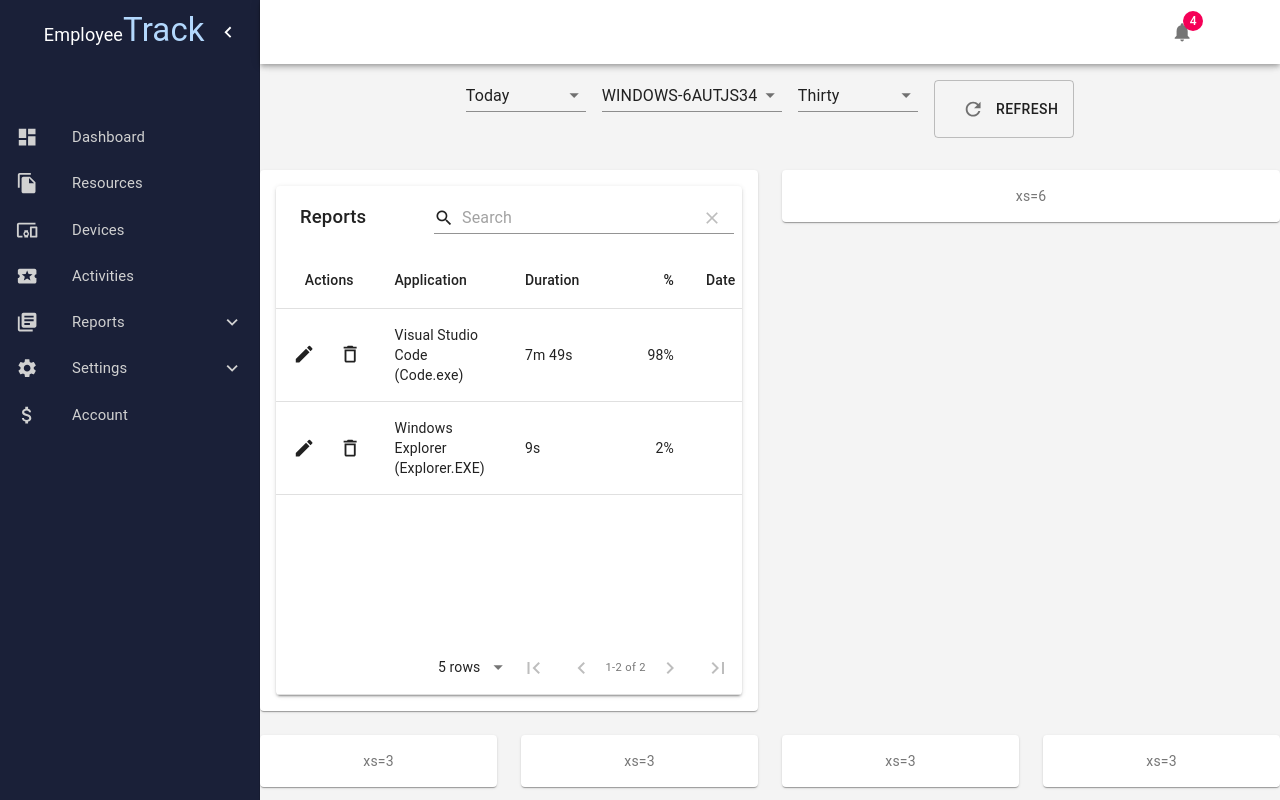
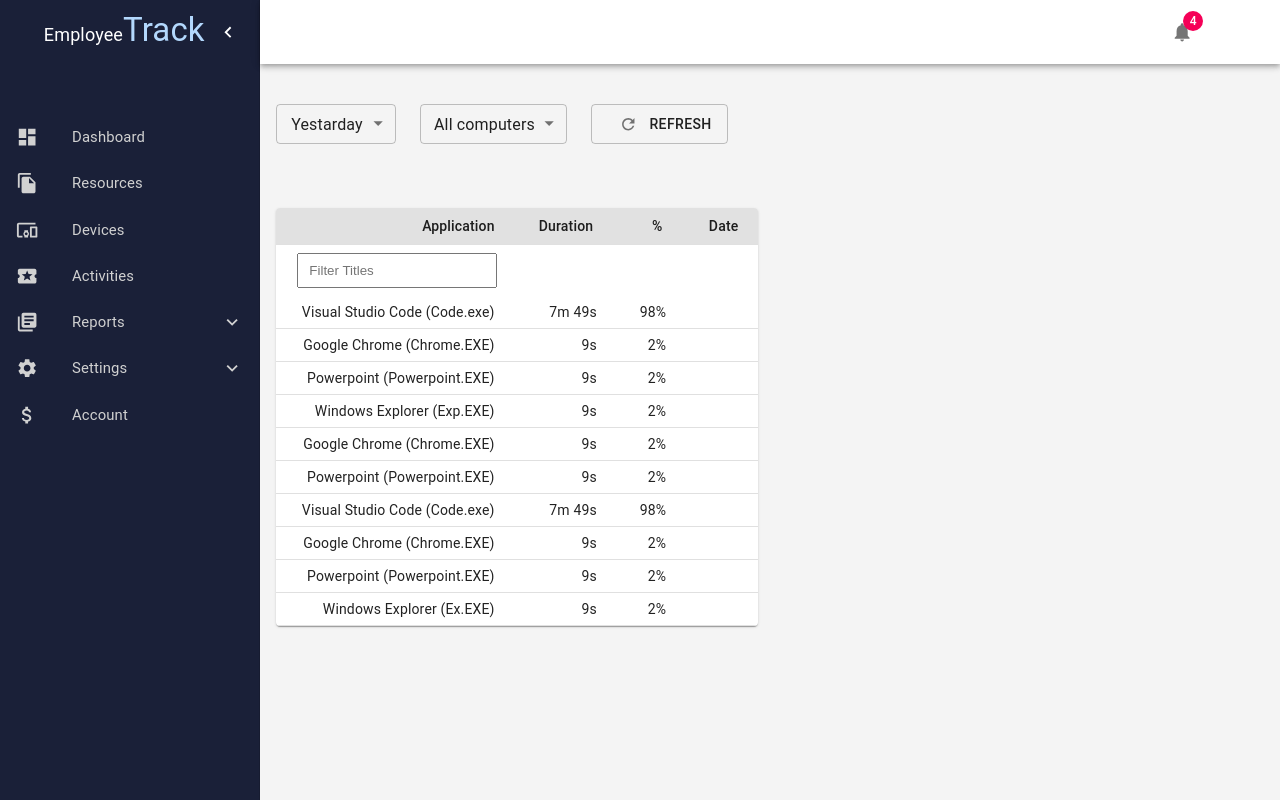
Before and after one commit to mya2h/employee_monitoring_system_frontend, a React (Create React App) app: page /admin/report/topapplication in a window 1280 px wide. Built offline with nearby package versions, Linux system fonts and the light colour scheme.

Commit message:
top application ui

```diff
--- a/src/components/auth/signin.js
+++ b/src/components/auth/signin.js
@@ -102,7 +102,7 @@ const SignIn = () => {
                 style={{ marginRight: '50px' }}
               />
               <br />
-              <Link to="/admin/dashboard" style={{ color: 'inherit', textDecoration: 'inherit' }}>
+              <Link to="/admin" style={{ color: 'inherit', textDecoration: 'inherit' }}>
                 <Button
                   type="submit"
                   // fullWidth
--- a/src/components/layout/landing.js
+++ b/src/components/layout/landing.js
@@ -156,7 +156,7 @@ const Dashboard = () => {
 
       <Route exact path="/admin/report/topwebsite" component={TopWebsite}/>
       <Route exact path ="/admin/report/topapplication" component={TopApplications}/>
-      <Route exact pathe="/admin/report/topusers" component={TopUsers}/>
+      <Route exact path="/admin/report/topusers" component={TopUsers}/>
       <Route exact path ="/admin/categories" component={Categories}/>
       <Route exact path="/admin/account" component={Account} />
       <Redirect from="/admin" to="/admin/dashboard" />
--- a/src/components/reports/top_application.js
+++ b/src/components/reports/top_application.js
@@ -1,90 +1,380 @@
-import React,{ useState, useEffect, forwardRef, useCallback } from 'react';
+import React, { useState, useEffect, forwardRef, useCallback } from 'react';
 import Grid from "@material-ui/core/Grid"
-import MaterialTable from "material-table";
-import { makeStyles } from '@material-ui/core/styles';
+import Select from '@material-ui/core/Select';
+import { makeStyles,withStyles } from '@material-ui/core/styles';
+import Typography from '@material-ui/core/Typography';
 import Paper from '@material-ui/core/Paper';
 import FormControl from '@material-ui/core/FormControl';
-import Select from '@material-ui/core/Select';
+import Table from '@material-ui/core/Table';
+import TableBody from '@material-ui/core/TableBody';
+import TableCell from '@material-ui/core/TableCell';
+import TableContainer from '@material-ui/core/TableContainer';
+import TableHead from '@material-ui/core/TableHead';
+import TableRow from '@material-ui/core/TableRow';
 import NativeSelect from '@material-ui/core/NativeSelect';
 import { Button } from '@material-ui/core';
-
 import IconButton from '@material-ui/core/IconButton';
 import RefreshIcon from '@material-ui/icons/Refresh';
+import Divider from '@material-ui/core/Divider';
 
-import AddBox from "@material-ui/icons/AddBox";
-import ArrowUpward from "@material-ui/icons/ArrowUpward";
-import Check from "@material-ui/icons/Check";
-import ChevronLeft from "@material-ui/icons/ChevronLeft";
-import ChevronRight from "@material-ui/icons/ChevronRight";
-import Clear from "@material-ui/icons/Clear";
-import DeleteOutline from "@material-ui/icons/DeleteOutline";
-import Edit from "@material-ui/icons/Edit";
-import FilterList from "@material-ui/icons/FilterList";
-import FirstPage from "@material-ui/icons/FirstPage";
-import LastPage from "@material-ui/icons/LastPage";
-import Print from "@material-ui/icons/Print";
-import Remove from "@material-ui/icons/Remove";
-import SaveAlt from "@material-ui/icons/SaveAlt";
-import Search from "@material-ui/icons/Search";
-import ViewColumn from "@material-ui/icons/ViewColumn";
 
 const useStyles = makeStyles((theme) => ({
   root: {
-        display: 'flex',
-        flexWrap: 'wrap',
+    // display: 'flex',
+    // flexWrap: 'wrap',
+    paddingTop: theme.spacing(2),
+    margin:theme.spacing(2)
+  },
+  input1: {
+    height: 50
   },
   paper: {
     padding: theme.spacing(2),
-      textAlign: 'center',
     color: theme.palette.text.secondary,
   },
+  select:{
+    height: "5vh"
+  },
+  tableRow: {
+    "&$selected, &$selected:hover": {
+      backgroundColor: "#1a2038a1"
+    },
+    // "&$selected:selected": {
+    //   backgroundColor: "1a2038a1"
+    // },
+  },
+  tableCell: {
+    "$hover:hover &": {
+      color: "#ffffff !important",
+    },
+    "$selected &": {
+      color: "#ffffff"
+    }
+  },
+  selected: {},
   formControl: {
-        margin: theme.spacing(1),
+    marginRight: theme.spacing(3),
+    marginBottom:theme.spacing(8),
     minWidth: 120,
+    float:"left"
 
   },
   selectEmpty: {
     marginTop: theme.spacing(2),
   },
+
 }));
-const TopApplications=()=>{
-
-    const tableIcons={
-        Add: forwardRef((props, ref) => <AddBox {...props} ref={ref} />),
-        Check: forwardRef((props, ref) => <Check {...props} ref={ref} />),
-        Clear: forwardRef((props, ref) => <Clear {...props} ref={ref} />),
-        Delete: forwardRef((props, ref) => <DeleteOutline {...props} ref={ref} />),
-        DetailPanel: forwardRef((props, ref) => (
-          <ChevronRight {...props} ref={ref} />
-        )),
-        Edit: forwardRef((props, ref) => <Edit {...props} ref={ref} />),
-        Export: forwardRef((props, ref) => <SaveAlt {...props} ref={ref} />),
-        Filter: forwardRef((props, ref) => <FilterList {...props} ref={ref} />),
-        FirstPage: forwardRef((props, ref) => <FirstPage {...props} ref={ref} />),
-        LastPage: forwardRef((props, ref) => <LastPage {...props} ref={ref} />),
-        NextPage: forwardRef((props, ref) => <ChevronRight {...props} ref={ref} />),
-        PreviousPage: forwardRef((props, ref) => (
-          <ChevronLeft {...props} ref={ref} />
-        )),
-        Print: forwardRef((props, ref) => <Print {...props} ref={ref} />),
-        ResetSearch: forwardRef((props, ref) => <Clear {...props} ref={ref} />),
-        Search: forwardRef((props, ref) => <Search {...props} ref={ref} />),
-        SortArrow: forwardRef((props, ref) => <ArrowUpward {...props} ref={ref} />),
-        ThirdStateCheck: forwardRef((props, ref) => (
-          <Remove {...props} ref={ref} />
-        )),
-        ViewColumn: forwardRef((props, ref) => <ViewColumn {...props} ref={ref} />),
-      };
+const StyledTableCell = withStyles((theme) => ({
+  head: {
+    backgroundColor: 'rgba(221, 221, 221, 0.863)',
+    // color: theme.palette.common.white,
+  },
+  body: {
+    fontSize: 14,
+  },
+}))(TableCell);
+const TopApplications = () => {
   const classes = useStyles();
-
+  const [detailData, setDetailData] = React.useState([])
+  const [selectedID, setSelectedID] = useState(null);
+  const [title,setTitle] = React.useState('')
+  const [data, setData] = React.useState([
+    {
+      id:1,
+      application: "Visual Studio Code (Code.exe)",
+      duration: "7m 49s",
+      percent: "98%",
+      date: "",
+      names:[
+        {
+          Title: "ladning.js- employee monitoring system",
+          Duration: "10m4s",
+          Percent: "20%"
+        },
+        {
+          Title: "ladning.js- employee monitoring system",
+          Duration: "10m4s",
+          Percent: "20%"
+        }, {
+          Title: "ladning.js- employee monitoring system",
+          Duration: "10m4s",
+          Percent: "20%"
+        },
+        {
+          Title: "ladning.js- employee monitoring system",
+          Duration: "10m4s",
+          Percent: "20%"
+        }
+      ]
+    },
+    {
+      id:2,
+      application: "Google Chrome (Chrome.EXE)",
+      duration: "9s",
+      percent: "2%",
+      date: "",
+      names:[
+        {
+          Title: "facebook.com- software quality",
+          Duration: "10m4s",
+          Percent: "20%"
+        },
+        {
+          Title: "facebook.com- software quality",
+          Duration: "10m4s",
+          Percent: "20%"
+        }, {
+          Title: "facebook.com- software quality",
+          Duration: "10m4s",
+          Percent: "20%"
+        },
+        {
+          Title: "facebook.com- software quality",
+          Duration: "10m4s",
+          Percent: "20%"
+        }
+      ]
+    },
+    {
+      id:3,
+      application: "Powerpoint (Powerpoint.EXE)",
+      duration: "9s",
+      percent: "2%",
+      date: "",
+      names:[
+        {
+          Title: "words.excel",
+          Duration: "10m4s",
+          Percent: "20%"
+        },
+        {
+          Title: "words.excel",
+          Duration: "10m4s",
+          Percent: "20%"
+        }, {
+          Title: "words.excel",
+          Duration: "10m4s",
+          Percent: "20%"
+        },
+        {
+          Title: "words.excel",
+          Duration: "10m4s",
+          Percent: "20%"
+        }
+      ]
+    },
+    {
+      id:4,
+      application: "Windows Explorer (Exp.EXE)",
+      duration: "9s",
+      percent: "2%",
+      date: "",
+      names:[
+        {
+          Title: "categories.js- software quality",
+          Duration: "10m4s",
+          Percent: "20%"
+        },
+        {
+          Title: "categories.js- software quality",
+          Duration: "10m4s",
+          Percent: "20%"
+        }, {
+          Title: "categories.js- software quality",
+          Duration: "10m4s",
+          Percent: "20%"
+        },
+        {
+          Title: "categories.js- software quality",
+          Duration: "10m4s",
+          Percent: "20%"
+        }
+      ]
+    },
+    {
+      id:5,
+      application: "Google Chrome (Chrome.EXE)",
+      duration: "9s",
+      percent: "2%",
+      date: "",
+      names:[
+        {
+          Title: "facebook.com- software quality",
+          Duration: "10m4s",
+          Percent: "20%"
+        },
+        {
+          Title: "facebook.com- software quality",
+          Duration: "10m4s",
+          Percent: "20%"
+        }, {
+          Title: "facebook.com- software quality",
+          Duration: "10m4s",
+          Percent: "20%"
+        },
+        {
+          Title: "facebook.com- software quality",
+          Duration: "10m4s",
+          Percent: "20%"
+        }
+      ]
+    },
+    {
+      id:6  ,
+      application: "Powerpoint (Powerpoint.EXE)",
+      duration: "9s",
+      percent: "2%",
+      date: "",
+      names:[
+        {
+          Title: "words.excel",
+          Duration: "10m4s",
+          Percent: "20%"
+        },
+        {
+          Title: "words.excel",
+          Duration: "10m4s",
+          Percent: "20%"
+        }, {
+          Title: "words.excel",
+          Duration: "10m4s",
+          Percent: "20%"
+        },
+        {
+          Title: "words.excel",
+          Duration: "10m4s",
+          Percent: "20%"
+        }
+      ]
+    },
+    {
+      id:7,
+      application: "Visual Studio Code (Code.exe)",
+      duration: "7m 49s",
+      percent: "98%",
+      date: "",
+      names:[
+        {
+          Title: "ladning.js- employee monitoring system",
+          Duration: "10m4s",
+          Percent: "20%"
+        },
+        {
+          Title: "ladning.js- employee monitoring system",
+          Duration: "10m4s",
+          Percent: "20%"
+        }, {
+          Title: "ladning.js- employee monitoring system",
+          Duration: "10m4s",
+          Percent: "20%"
+        },
+        {
+          Title: "ladning.js- employee monitoring system",
+          Duration: "10m4s",
+          Percent: "20%"
+        }
+      ]
+    },
+    {
+      id:8,
+      application: "Google Chrome (Chrome.EXE)",
+      duration: "9s",
+      percent: "2%",
+      date: "",
+      names:[
+        {
+          Title: "facebook.com- software quality",
+          Duration: "10m4s",
+          Percent: "20%"
+        },
+        {
+          Title: "facebook.com- software quality",
+          Duration: "10m4s",
+          Percent: "20%"
+        }, {
+          Title: "facebook.com- software quality",
+          Duration: "10m4s",
+          Percent: "20%"
+        },
+        {
+          Title: "facebook.com- software quality",
+          Duration: "10m4s",
+          Percent: "20%"
+        }
+      ]
+    },
+    {
+      id:9,
+      application: "Powerpoint (Powerpoint.EXE)",
+      duration: "9s",
+      percent: "2%",
+      date: "",
+      names:[
+        {
+          Title: "words.excel",
+          Duration: "10m4s",
+          Percent: "20%"
+        },
+        {
+          Title: "words.excel",
+          Duration: "10m4s",
+          Percent: "20%"
+        }, {
+          Title: "words.excel",
+          Duration: "10m4s",
+          Percent: "20%"
+        },
+        {
+          Title: "words.excel",
+          Duration: "10m4s",
+          Percent: "20%"
+        }
+      ]
+    },
+    {
+      id:10,
+      application: "Windows Explorer (Ex.EXE)",
+      duration: "9s",
+      percent: "2%",
+      date: "",
+      names:[
+        {
+          Title: "categories.js- software quality",
+          Duration: "10m4s",
+          Percent: "20%"
+        },
+        {
+          Title: "categories.js- software quality",
+          Duration: "10m4s",
+          Percent: "20%"
+        }, {
+          Title: "categories.js- software quality",
+          Duration: "10m4s",
+          Percent: "20%"
+        },
+        {
+          Title: "categories.js- software quality",
+          Duration: "10m4s",
+          Percent: "20%"
+        }
+      ]
+    },
+  ])
+  const onRowSelection = (e,row) =>{
+    console.log(row)
+    setDetailData(row.names)
+    setSelectedID(row.id);
+    setTitle(row.application)
+  }
   return (
     <div className={classes.root}>
-        <Grid container spacing={3}>
+      <Grid container >
         <Grid item xs={12}>
-           <FormControl className={classes.formControl}>
-
-        <NativeSelect
-          defaultValue={0}
+          <FormControl variant="outlined" className={classes.formControl} >
+            <Select
+              defaultValue={20}
+              className={classes.select}
+              variant="outlined"
               inputProps={{
                 name: 'date',
                 id: 'uncontrolled-native',
@@ -95,14 +385,15 @@ const TopApplications=()=>{
               <option value={30}>Last 7 days</option>
               <option value={30}>Last 30 days</option>
               <option value={30}>Last year</option>
-        </NativeSelect>
+            </Select>
 
           </FormControl>
 
-      <FormControl className={classes.formControl}>
+          <FormControl className={classes.formControl}  variant="outlined">
 
-        <NativeSelect
-          defaultValue={30}
+            <Select
+            className={classes.select}
+              defaultValue={10}
               inputProps={{
                 name: 'device',
                 id: 'uncontrolled-native',
@@ -111,91 +402,90 @@ const TopApplications=()=>{
               <option value={10}>All computers</option>
               <option value={20}>WINDOWS-5AUTJS3</option>
               <option value={30}>WINDOWS-6AUTJS34</option>
-        </NativeSelect>
+            </Select>
 
           </FormControl>
-
-      <FormControl className={classes.formControl}>
-
-        <NativeSelect
-          defaultValue={30}
-          inputProps={{
-            name: 'name',
-            id: 'uncontrolled-native',
-          }}
-        >
-          <option value={10}>Ten</option>
-          <option value={20}>Twenty</option>
-          <option value={30}>Thirty</option>
-        </NativeSelect>
-
-      </FormControl>
-
-      <Button className={classes.formControl} variant="outlined" >  <IconButton aria-label="delete">
-        <RefreshIcon />
+          <Button  className={classes.select}  variant="outlined" style={{float:"left"}}>
+          <IconButton aria-label="delete" >
+            <RefreshIcon fontSize="small" />
           </IconButton>Refresh</Button>
 
         </Grid>
+        </Grid>
+        <Grid container spacing={3}>
+        <Divider />
         <Grid item xs={6}>
-            <Paper className={classes.paper}>
-              <MaterialTable
-      title="Reports "
-      columns={[
-        { title: "Application", field: "application" },
-        { title: "Duration", field: "duration" },
-        { title: "%", field: "percent", type: "numeric" },
-
-
-        {
-          title: "Date ",
-          field: "date",
-        },
-      ]}
-      data={[
-        {
-          application: "Visual Studio Code (Code.exe)",
-          duration: "7m 49s",
-          percent: "98%",
-          date: "",
-
-        },
-        {
-          application: "Windows Explorer (Explorer.EXE)",
-          duration: "9s",
-          percent: "2%",
-          date: "",
-
-        },
-      ]}
-      actions={[
-        {
-          icon: tableIcons.Edit,
-          tooltip: "Save User",
-          onClick: (event, rowData) => alert("You saved " + rowData.name),
-        },
-        {
-          icon: tableIcons.Delete,
-          tooltip: "Delete User",
-          onClick: (event, rowData) =>
-            alert("You want to delete " + rowData.name),
-        },
-      ]}
-    /></Paper>
+          <TableContainer component={Paper}>
+            <Table className={classes.table} size="small" aria-label="simple table" selectable= {true} elevation={0} >
+              <TableHead>
+                <TableRow >
+                  <StyledTableCell align="right">Application</StyledTableCell>
+                  <StyledTableCell align="right">Duration&nbsp;</StyledTableCell>
+                  <StyledTableCell align="right">%&nbsp;</StyledTableCell>
+                  <StyledTableCell align="right">Date&nbsp;</StyledTableCell>
+                </TableRow>
+              </TableHead>
+              <input type="text" name="group" placeholder="Filter Titles" style={{
+                            width: "200px",
+                            padding: "8px 10px",
+                            margin: "8px 0",
+                            boxSizing: "border-box"
+                        }} />
+                        <br/>
+              <TableBody>
+                {data.map((row) => (
+                  <TableRow
+                  selected={selectedID === row.id}
+                  classes={{selected: classes.selected }}
+                  className={classes.tableRow}
+                  hover
+                  key={row.id}
+                  onClick={(event) => onRowSelection(event, row)}>
+                    <TableCell align="right" className={classes.tableCell}>{row.application}</TableCell>
+                    <TableCell align="right" className={classes.tableCell}>{row.duration}</TableCell>
+                    <TableCell align="right" className={classes.tableCell}>{row.percent}</TableCell>
+                    <TableCell align="right" className={classes.tableCell}>{row.date}</TableCell>
+                  </TableRow>
+                ))}
+              </TableBody>
+            </Table>
+          </TableContainer>
         </Grid>
         <Grid item xs={6}>
-            <Paper className={classes.paper}>xs=6</Paper>
-          </Grid>
-          <Grid item xs={3}>
-            <Paper className={classes.paper}>xs=3</Paper>
-          </Grid>
-          <Grid item xs={3}>
-            <Paper className={classes.paper}>xs=3</Paper>
-          </Grid>
-          <Grid item xs={3}>
-            <Paper className={classes.paper}>xs=3</Paper>
-          </Grid>
-          <Grid item xs={3}>
-            <Paper className={classes.paper}>xs=3</Paper>
+        {detailData.length !=0 && detailData.length != null &&(
+          <div>
+          <Typography variant="h5" component="h2" style = {{marginBottom:"10px"}}>
+         {title}
+        </Typography>
+            <TableContainer component={Paper}>
+            <Table className={classes.table} aria-label="simple table" size="small">
+              <TableHead>
+                <TableRow>
+                  <StyledTableCell align="right">Title</StyledTableCell>
+                  <StyledTableCell align="right">Duration&nbsp;</StyledTableCell>
+                  <StyledTableCell align="right">%&nbsp;</StyledTableCell>
+                </TableRow>
+              </TableHead>
+              <input type="text" name="group" placeholder="Filter Titles" style={{
+                            width: "200px",
+                            padding: "8px 10px",
+                            margin: "8px 0",
+                            boxSizing: "border-box"
+                        }} />
+                        <br/>
+              <TableBody>
+                {detailData.map((row) => (
+                  <TableRow  >
+                    <TableCell align="right">{row.Title}</TableCell>
+                    <TableCell align="right">{row.Duration}</TableCell>
+                    <TableCell align="right">{row.Percent}</TableCell>
+                  </TableRow>
+                ))}
+              </TableBody>
+            </Table>
+          </TableContainer>
+          </div>
+        )}
         </Grid>
       </Grid>
     </div>
```
Lines whose indentation alone changed are shown as unchanged.
